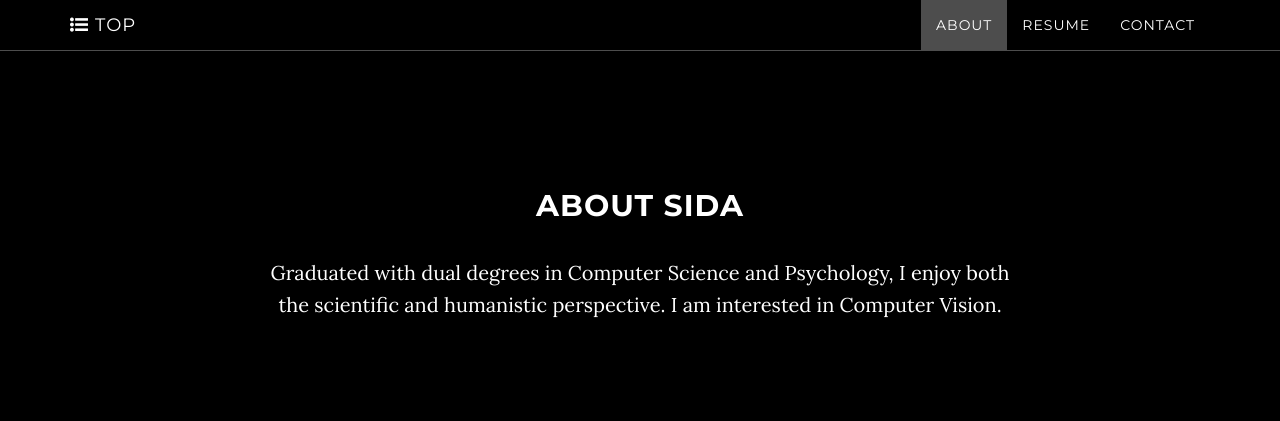
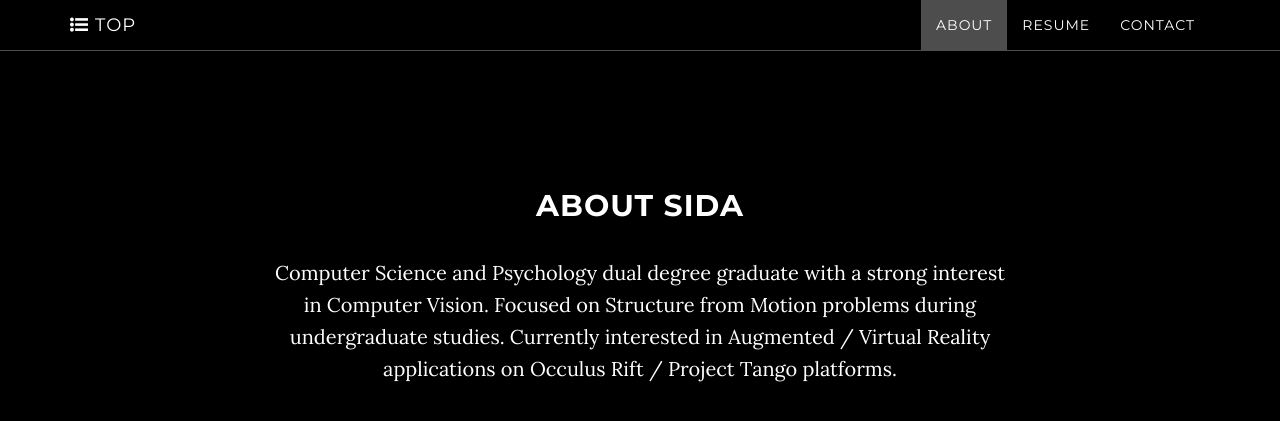
Before and after one commit to davidli43/davidli43.github.io, a Jekyll site: the page built from index.html, in a window 1280 px wide and 900 px high, scrolled down 911 px. Shown: the top 421 px of the window. Built offline with Jekyll 4.4.1, drawn with Linux system fonts in a browser that asks for light colours; some of the changed text lies outside the part shown.

Commit message:
fixed changes missed during previous merge

```diff
--- a/_includes/about.html
+++ b/_includes/about.html
@@ -3,8 +3,7 @@
         <div class="row">
             <div class="col-lg-8 col-lg-offset-2">
                 <h2>About Sida</h2>
-
-                <p>Graduated with dual degrees in Computer Science and Psychology, I enjoy both the scientific and humanistic perspective. I am interested in Computer Vision.
+                <p>Computer Science and Psychology dual degree graduate with a strong interest in Computer Vision. Focused on Structure from Motion problems during undergraduate studies. Currently interested in Augmented / Virtual Reality applications on Occulus Rift / Project Tango platforms.
                 </P>
             </div>
         </div>
--- a/_includes/download.html
+++ b/_includes/download.html
@@ -1,6 +1,6 @@
     <!-- Download Section -->
     <section id="download" class="content-section text-center">
-        <div class="download-section">
+        <div class="resume-section">
             <div class="container">
                 <div class="col-lg-8 col-lg-offset-2">
                     <h2>Resume</h2>
--- a/_includes/experience.html
+++ /dev/null
@@ -1,12 +0,0 @@
-    <!-- Experience Section -->
-    <section id="experience" class="container content-section text-center">
-        <div class="row">
-            <div class="col-lg-8 col-lg-offset-2">
-                <h2>About Grayscale</h2>
-                <p>Grayscale is a free Bootstrap 3 theme created by Start Bootstrap. It can be yours right now, simply download the template on <a href="http://startbootstrap.com/template-overviews/grayscale/">the preview page</a>. The theme is open source, and you can use it for any purpose, personal or commercial.</p>
-                <p>The Jekyll version is brought to you by <a href="https://github.com/jeromelachaud">Jerome Lachaud</a></p>
-                <p>This theme features stock photos by <a href="http://gratisography.com/">Gratisography</a> along with a custom Google Maps skin courtesy of <a href="http://snazzymaps.com/">Snazzy Maps</a>.</p>
-                <p>Grayscale includes full HTML, CSS, and custom JavaScript files along with LESS files for easy customization.</p>
-            </div>
-        </div>
-    </section>
--- a/_includes/resume.html
+++ /dev/null
@@ -1,12 +0,0 @@
-    <!-- Resume Section -->
-    <section id="resume" class="content-section text-center">
-        <div class="Resume-section">
-            <div class="container">
-                <div class="col-lg-8 col-lg-offset-2">
-                    <h2>Resume Grayscale</h2>
-                    <p>You can Resume Grayscale for free on the preview page at Start Bootstrap.</p>
-                    <a href="http://startbootstrap.com/template-overviews/grayscale/" class="btn btn-default btn-lg">Visit Resume Page</a>
-                </div>
-            </div>
-        </div>
-    </section>
--- a/_layouts/default.html
+++ b/_layouts/default.html
@@ -5,8 +5,7 @@
     {% include nav.html %}
     {% include header.html %}
     {% include about.html %}
-    {% include experience.html %}
-    {% include resume.html %}
+    {% include download.html %}
     {% include contact.html %}
     {% include footer.html %}
     {% include js.html %}
```
Also changed, not shown: img/resume-bg-bk.png (added), img/resume-bg.jpg (added), 3 other files.
